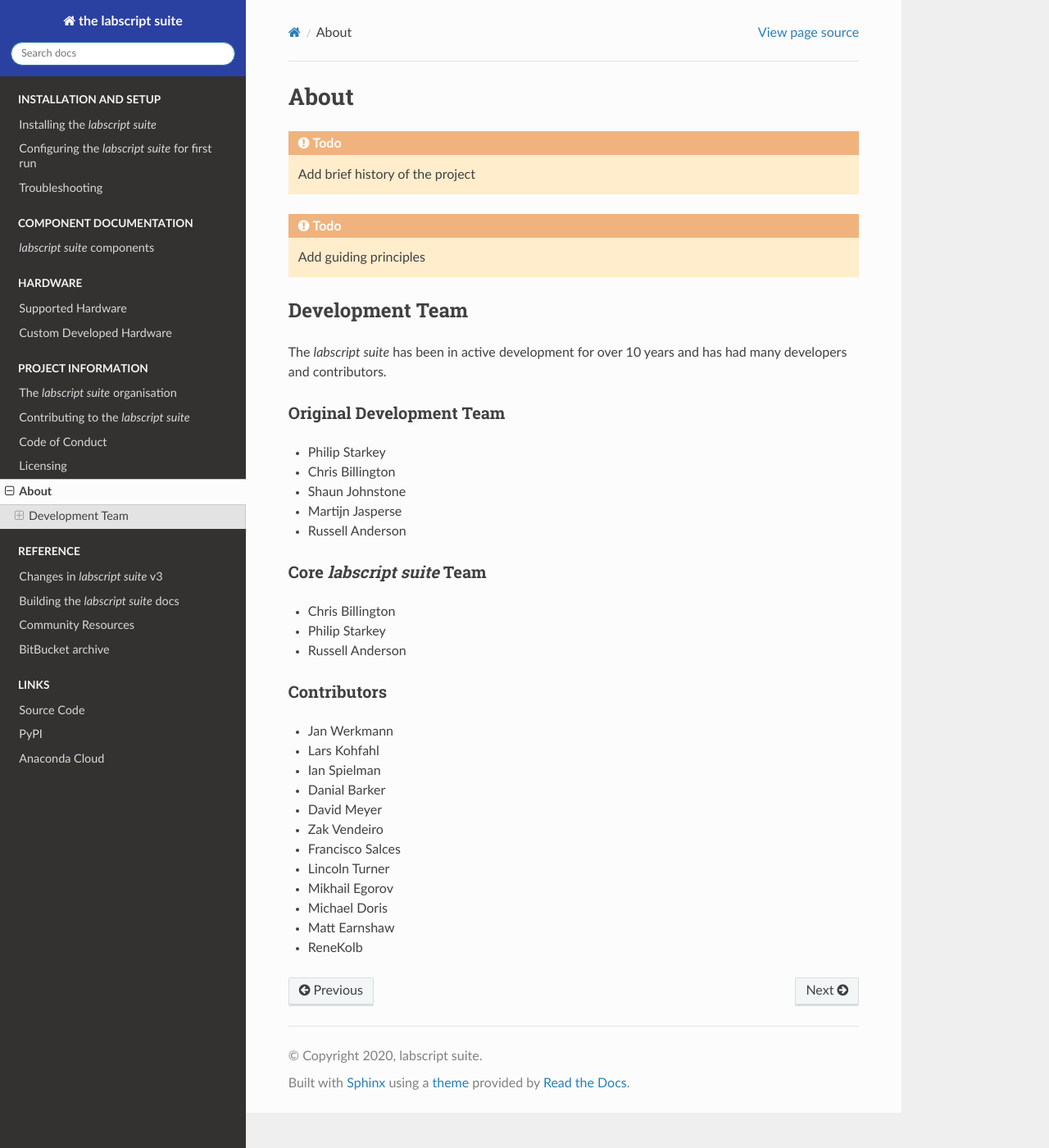
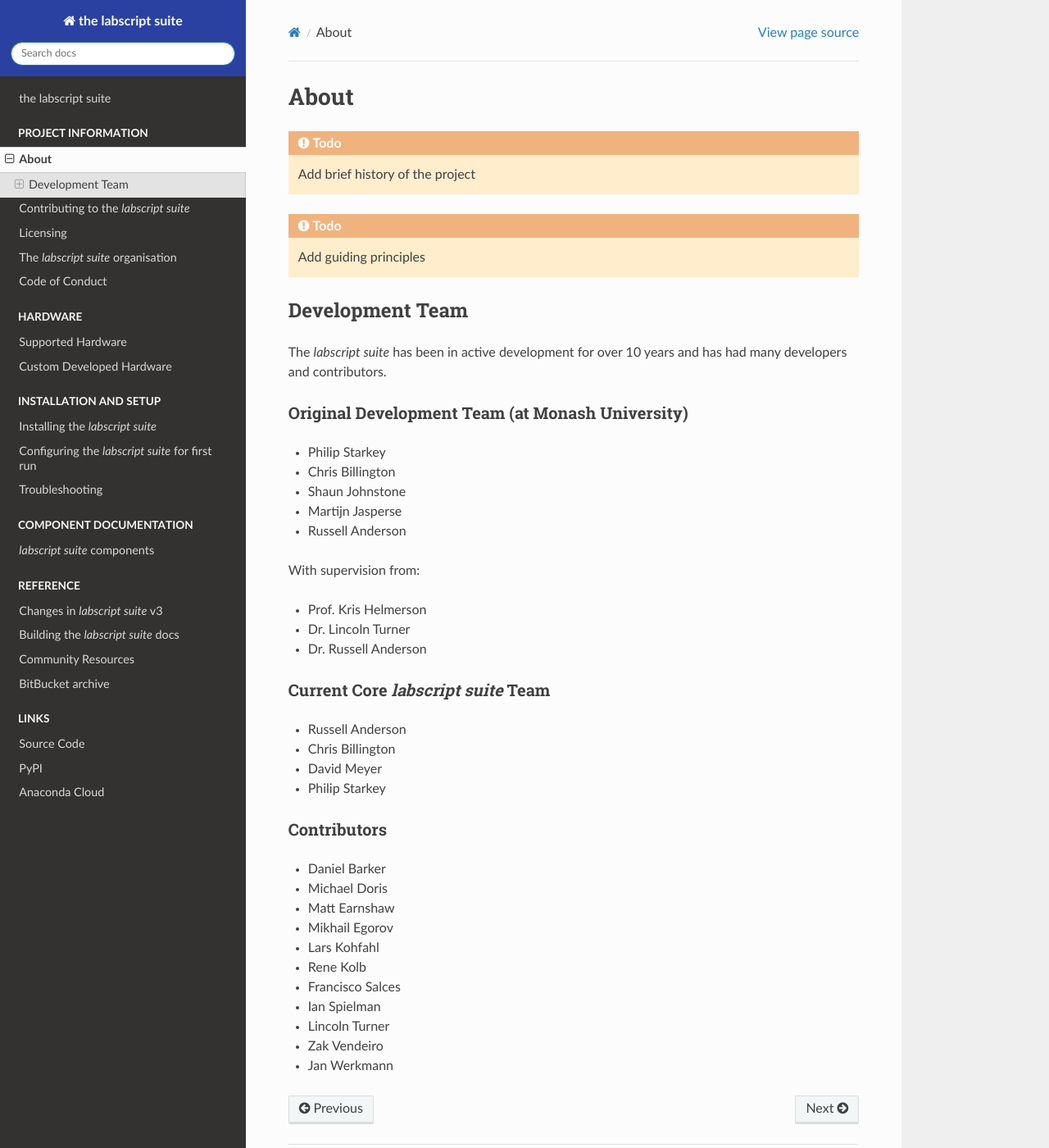
Before and after one commit to labscript-suite/labscript-suite, a Sphinx documentation site: the page built from docs/source/project/about.rst, in a window 1280 px wide and 1400 px high. Shown: the whole window at 82% size. Built offline with Sphinx 7.4.7 and the Read the Docs theme 2.0.0, drawn with Linux system fonts in a browser that asks for light colours.

```diff
--- a/docs/source/hardware/pineblaster.rst
+++ b/docs/source/hardware/pineblaster.rst
@@ -1,5 +1,5 @@
-Pineblaster
-===========
+Pineblaster (deprecated)
+========================
 
 .. note::
 
--- a/docs/source/project/about.rst
+++ b/docs/source/project/about.rst
@@ -10,8 +10,8 @@ Development Team
 
 The *labscript suite* has been in active development for over 10 years and has had many developers and contributors.
 
-Original Development Team
--------------------------
+Original Development Team (at Monash University)
+------------------------------------------------
 
 - Philip Starkey
 - Chris Billington
@@ -19,25 +19,31 @@ Original Development Team
 - Martijn Jasperse
 - Russell Anderson
 
-Core *labscript suite* Team
----------------------------
+With supervision from:
 
+- Prof. Kris Helmerson
+- Dr. Lincoln Turner
+- Dr. Russell Anderson
+
+Current Core *labscript suite* Team
+-----------------------------------
+
+- Russell Anderson
 - Chris Billington
+- David Meyer
 - Philip Starkey
-- Russell Anderson
 
 Contributors
 ------------
 
-- Jan Werkmann
-- Lars Kohfahl
-- Ian Spielman
-- Danial Barker
-- David Meyer
-- Zak Vendeiro
-- Francisco Salces
-- Lincoln Turner
-- Mikhail Egorov
+- Daniel Barker
 - Michael Doris
 - Matt Earnshaw
-- ReneKolb
+- Mikhail Egorov
+- Lars Kohfahl
+- Rene Kolb
+- Francisco Salces
+- Ian Spielman
+- Lincoln Turner
+- Zak Vendeiro
+- Jan Werkmann
```
Also changed, not shown: docs/source/hardware/index.rst (+6 -1 lines), docs/source/index.rst (+23 -19 lines).
